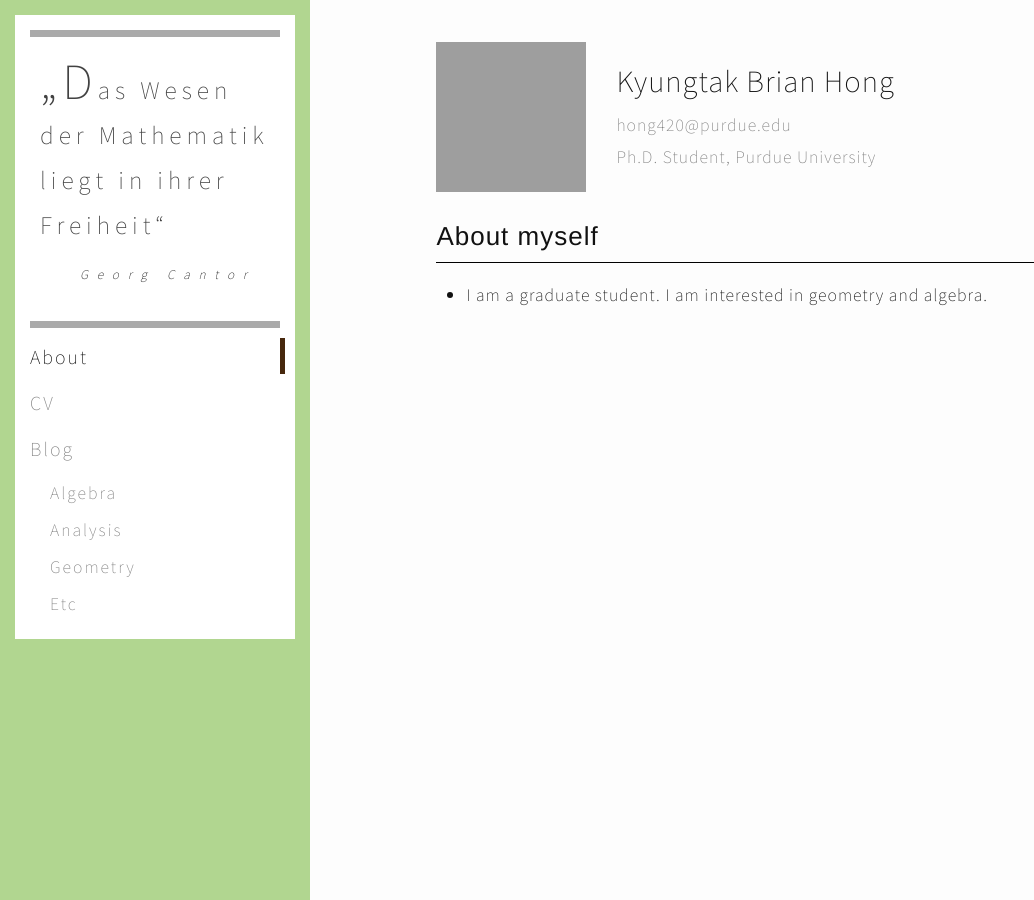
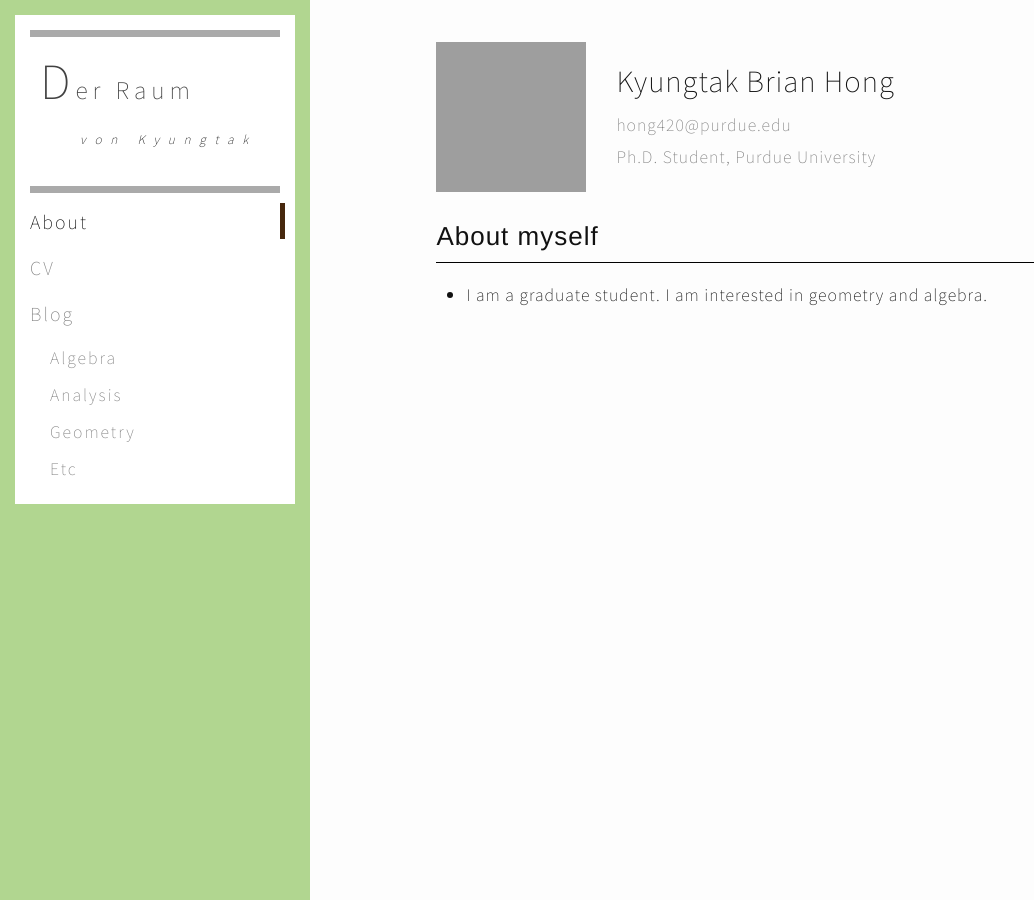
Before and after one commit to Kyungtak-Hong/kyungtak-hong.github.io, a Jekyll site: the page built from index.md, in a window 1280 px wide. Shown: the whole page, without its empty margins (0-1034 px from the left). Built offline with Jekyll 4.4.1, drawn with Linux system fonts in a browser that asks for light colours; grey boxes are pictures that could not be loaded.

Commit message:
Update _config.yml

```diff
--- a/_config.yml
+++ b/_config.yml
@@ -6,8 +6,8 @@
 # 'jekyll serve'. If you change this file, please restart the server process.
 
 # Site settings
-title: „Das Wesen der Mathematik liegt in ihrer Freiheit“
-subtitle: Georg Cantor
+title: Der Raum
+subtitle: von Kyungtak
 email: hong420@purdue.edu
 description: >
 baseurl: "" # the subpath of your site, e.g. /blog
```
